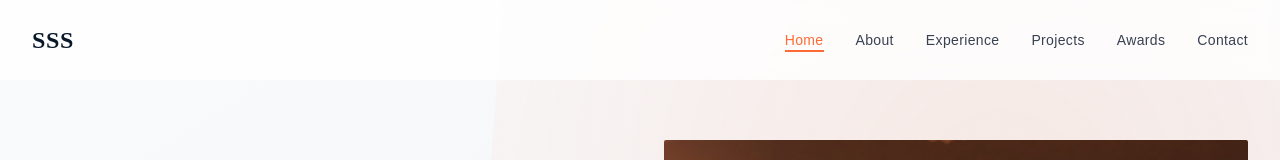
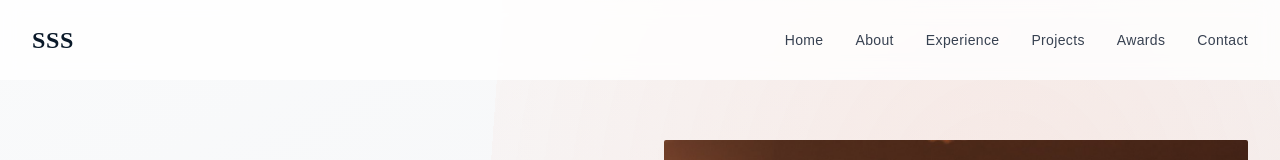
Before and after one commit to Bidyakar/subash_portfolio, a Next.js app: page / in a window 1280 px wide. Shown: the top 160 px of the page. Built offline with nearby package versions, Linux system fonts and the light colour scheme.

Commit message:
changed the navbar

```diff
--- a/app/components/Navbar.tsx
+++ b/app/components/Navbar.tsx
@@ -29,21 +29,20 @@ const Navbar = () => {
   }, []);
 
   const navLinks = [
-    { href: '#home', label: 'Home' },
-    { href: '#about', label: 'About' },
-    { href: '#experience', label: 'Experience' },
-    { href: '#projects', label: 'Projects' },
-    { href: '#awards', label: 'Awards' },
-    { href: '#contact', label: 'Contact' },
+    { href: 'home', label: 'Home' },
+    { href: 'about', label: 'About' },
+    { href: 'experience', label: 'Experience' },
+    { href: 'projects', label: 'Projects' },
+    { href: 'awards', label: 'Awards' },
+    { href: 'contact', label: 'Contact' },
   ];
 
   return (
     <nav
-      className={`fixed top-0 w-full z-50 transition-all duration-300 animate-slide-down ${
-        isScrolled
+      className={`fixed top-0 w-full z-50 transition-all duration-300 animate-slide-down ${isScrolled
           ? 'bg-white/95 nav-blur shadow-lg'
           : 'bg-white/80 nav-blur'
-      }`}
+        }`}
     >
       <div className="max-w-7xl mx-auto px-6 lg:px-8">
         <div className="flex justify-between items-center py-6">
@@ -59,17 +58,15 @@ const Navbar = () => {
               <li key={link.href}>
                 <Link
                   href={link.href}
-                  className={`relative font-medium text-sm tracking-wide transition-colors duration-300 ${
-                    activeSection === link.href.slice(1)
+                  className={`relative font-medium text-sm tracking-wide transition-colors duration-300 ${activeSection === link.href.slice(1)
                       ? 'text-orange'
                       : 'text-gray-700 hover:text-orange'
-                  }`}
+                    }`}
                 >
                   {link.label}
                   <span
-                    className={`absolute -bottom-1 left-0 h-0.5 bg-orange transition-all duration-300 ${
-                      activeSection === link.href.slice(1) ? 'w-full' : 'w-0'
-                    }`}
+                    className={`absolute -bottom-1 left-0 h-0.5 bg-orange transition-all duration-300 ${activeSection === link.href.slice(1) ? 'w-full' : 'w-0'
+                      }`}
                   />
                 </Link>
               </li>
--- a/app/layout.tsx
+++ b/app/layout.tsx
@@ -2,7 +2,7 @@ import type { Metadata } from 'next'
 import './globals.css'
 
 export const metadata: Metadata = {
-  title: 'Subash Sharma Sapkota - Portfolio',
+  title: 'Subash S Sapkota - Portfolio',
   description: 'Youth Leader & Marketing Professional - Building Communities, Driving Change',
 }
 
```
